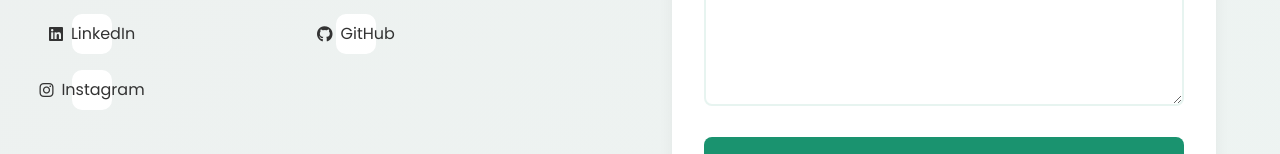
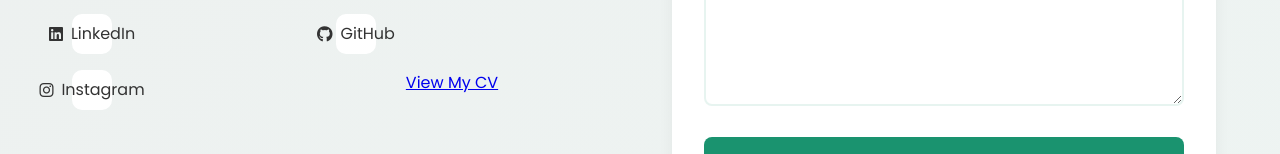
Before and after one commit to veni2412/Veena, a plain HTML site: page contact.html in a window 1280 px wide. Shown: the part 715-869 px from the top of the page. Drawn offline with Linux system fonts and the light colour scheme.

Commit message:
initial commit

```diff
--- a/contact.html
+++ b/contact.html
@@ -68,6 +68,7 @@
                             <i class="fab fa-instagram"></i>
                             <span>Instagram</span>
                         </a>
+                        <a href="Veena Resume.pdf" target="_blank"> View My CV </a>
                     </div>
                 </div>
             </div>
```
Also changed, not shown: 1 other file.
